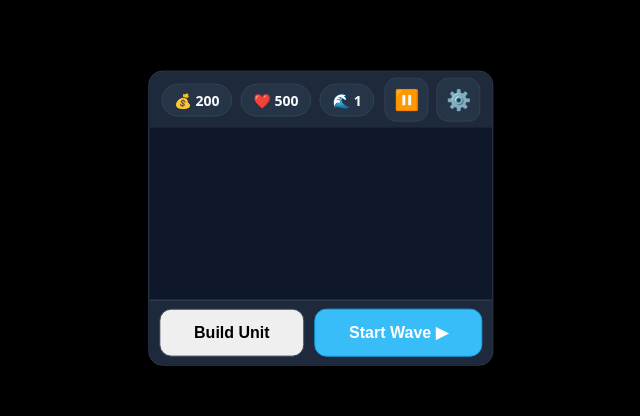
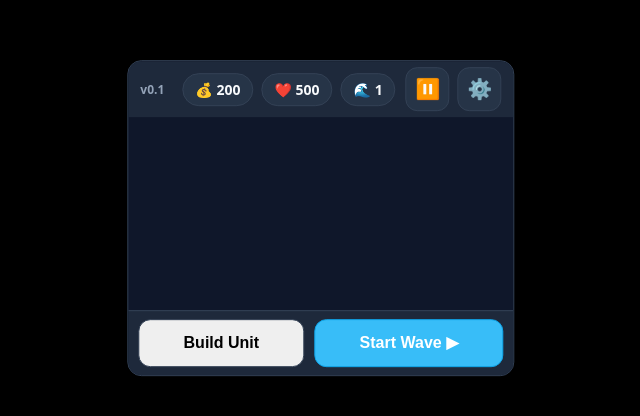
Before and after one commit to fraxyz/siege-defense-game, a plain HTML site: page index.html in a window 1280 px wide. Shown: the part 182-598 px from the top of the page, without its empty margins (319-959 px from the left). Drawn offline with Linux system fonts and the light colour scheme.

Commit message:
Add files via upload

```diff
--- a/index.html
+++ b/index.html
@@ -11,6 +11,7 @@
   <div id="game-container">
     <!-- TOP HUD -->
     <div class="hud">
+	<span class="version-badge">v0.1</span>
       <div class="meters">
         <span class="badge" id="gold-badge">💰 200</span>
         <span class="badge" id="hp-badge">❤️ 500</span>
--- a/style.css
+++ b/style.css
@@ -169,3 +169,11 @@ body {
 .overlay p {
   font-size: calc(20px * var(--scale-factor));
 }
+.version-badge {
+  display: inline-flex;
+  align-items: center;
+  font-size: calc(12px * var(--scale-factor));
+  font-weight: 700;
+  color: #94a3b8; /* subtle slate-gray */
+  margin-right: calc(8px * var(--scale-factor));
+}
```
